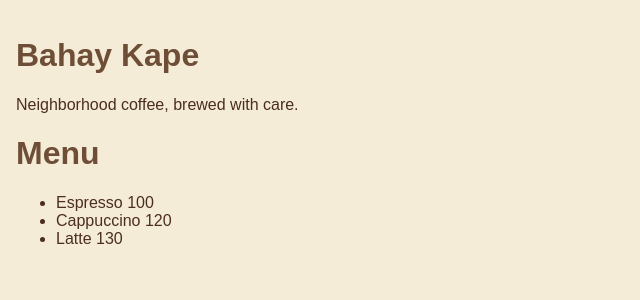
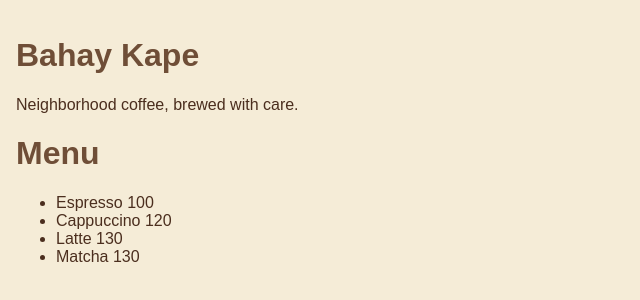
Before and after one commit to Cristhan11/bahay-kape, a plain HTML site: page index.html in a window 1280 px wide. Shown: the whole page, without its empty margins (0-640 px from the left). Drawn offline with Linux system fonts and the light colour scheme.

Commit message:
Add menu section

```diff
--- a/index.html
+++ b/index.html
@@ -15,6 +15,7 @@
     <li>Espresso 100</li>
     <li>Cappuccino 120</li>
     <li>Latte 130</li>
+    <li>Matcha 130</li>
 </ul>
 </body>
 </html>
```
